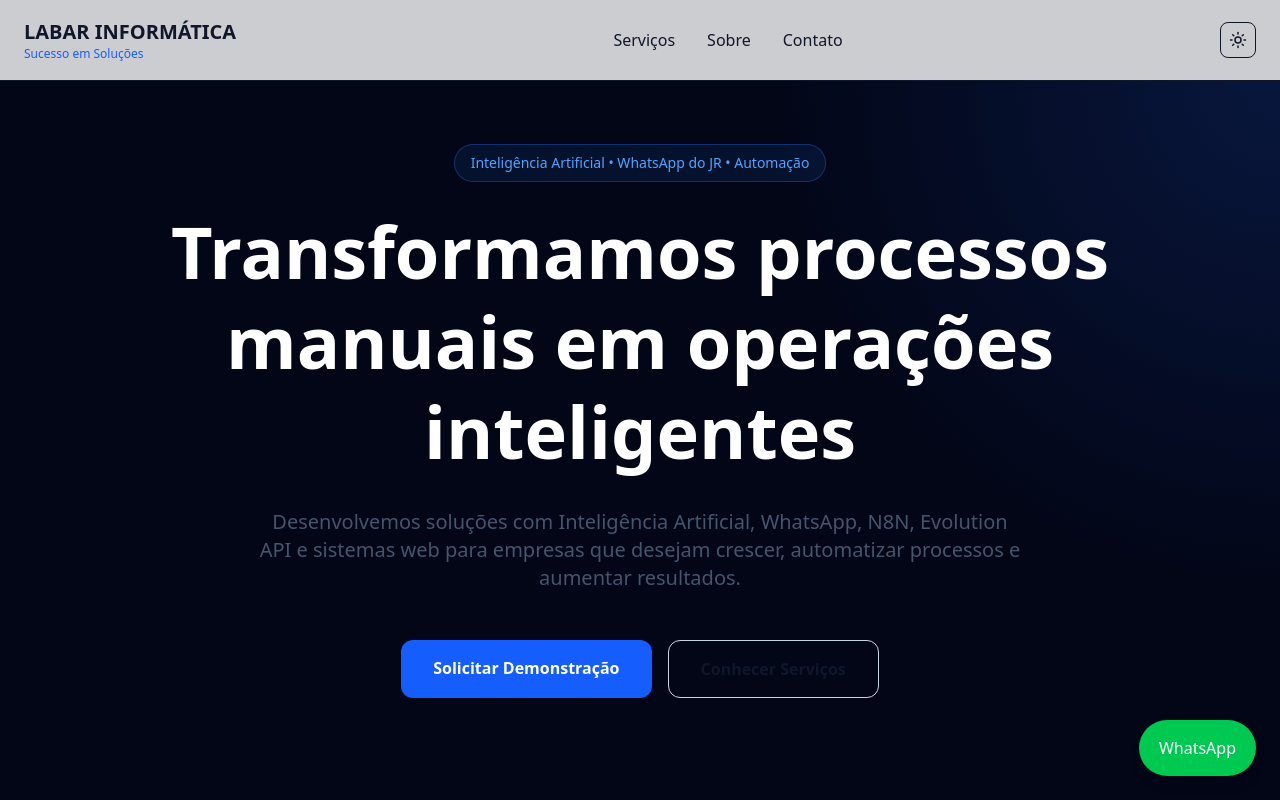
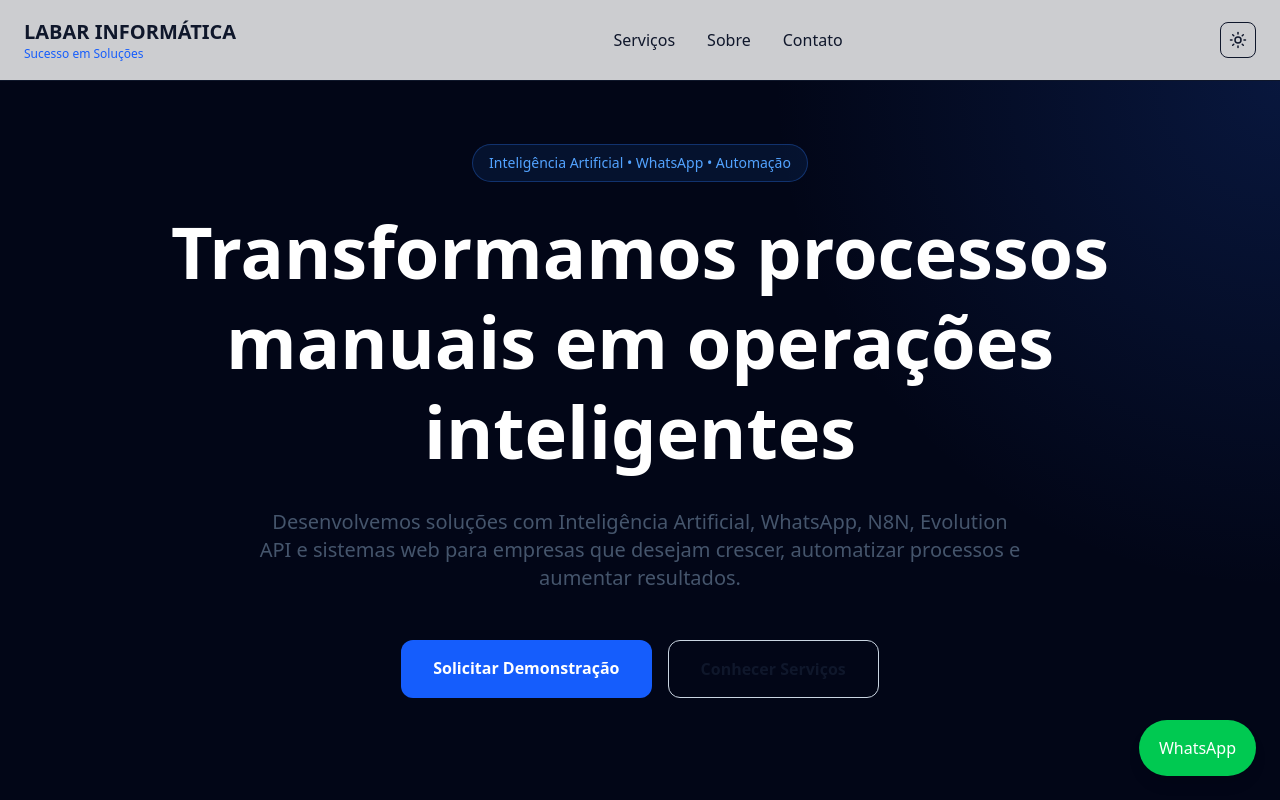
Before and after one commit to jrmalucoin/labar-site, a Next.js app: page /novo-site in a window 1280 px wide. Shown: the top 800 px of the page. Built offline with nearby package versions, Linux system fonts and the light colour scheme.

Commit message:
Descrição

```diff
--- a/components/Hero.tsx
+++ b/components/Hero.tsx
@@ -21,7 +21,7 @@ export default function Hero() {
             text-blue-400
           "
           >
-            Inteligência Artificial • WhatsApp do JR • Automação
+            Inteligência Artificial • WhatsApp • Automação
           </span>
 
           <h1
```
